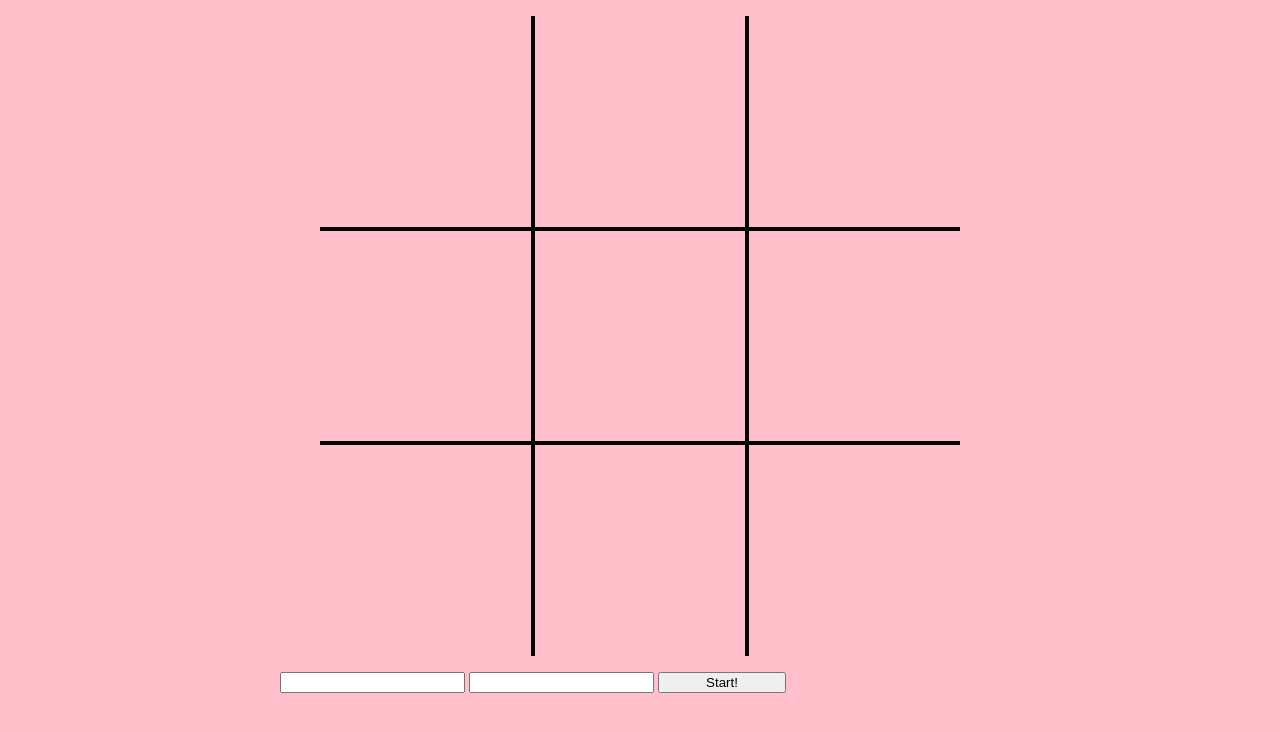
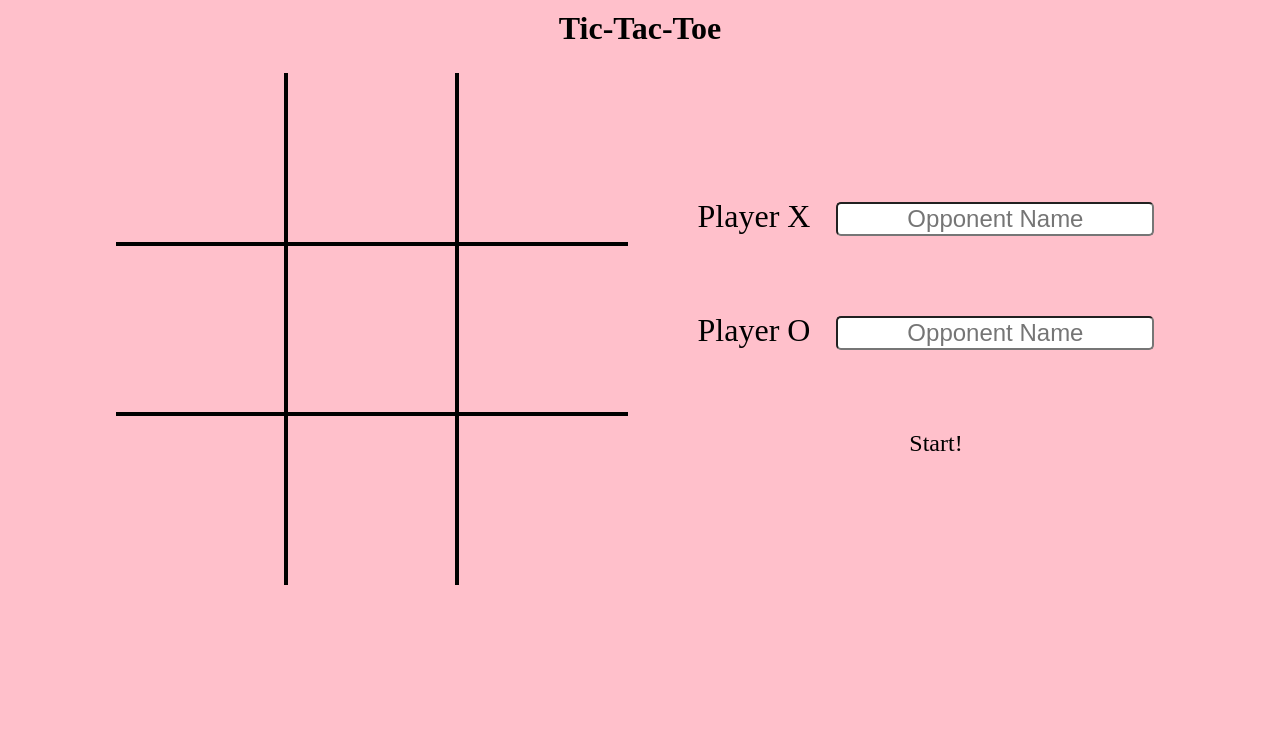
Before and after one commit to marissabellusci/tic-tac-toe, a plain HTML site: page index.html in a window 1280 px wide. Drawn offline with Linux system fonts and the light colour scheme.

Commit message:
continued to add player details

```diff
--- a/index.html
+++ b/index.html
@@ -7,9 +7,14 @@
   <title>Tic-Tac-Toe</title>
   </head>
   <body>
-      <header></header>
+      <header>
+          <h1>Tic-Tac-Toe</h1>
+          <h2></h2>
+      </header>
 
     <main>
+
+    <container>
 
     <figure class="container">
         <data class="cell" id="cell-0" value="0"></data>
@@ -25,11 +30,24 @@
 
     <section id="error-message"></section>
 
+    </container>
+
     <section>
         <form id="player-form">
-            <input type="text" name="playerXname"></input>
-            <input type="text" name="playerOname"></input>
-            <button id="player-form-button">Start!</button>
+            <div>
+                <label for="playerXname">Player X</label>
+                <input type="text" name="playerXname" placeholder="Opponent Name"></input>
+            </div>
+
+            <div>
+                <label for="playerOname">Player O</label>
+                <input type="text" name="playerOname" placeholder="Opponent Name"></input>
+             </div>
+
+            <div>
+                <div id="player-form-button">Start!</div>
+            </div>
+
 
 
         </form>
--- a/script.js
+++ b/script.js
@@ -9,8 +9,6 @@ const gameBoard = (() => {
         game(attack,'x');
     })});
 
-    const player1 = document.getElementById('player1-field');
-    const player2 = document.getElementById('player2-field');
 
 
     const boardArray = [' ',' ',' ',' ',' ',' ',' ',' ',' '];
@@ -74,8 +72,8 @@ const playerFactory = () => {
     let markerO = "O";
     let nameO = document.getElementById('player-form').playerOname.value;
 
-        const Player = (name,marker) => {
-         const getName = () => name.toUpperCase();
+    const Player = (name,marker) => {
+        const getName = () => name.toUpperCase();
             const getMarker = () => marker.toUpperCase();
             return {getName, getMarker};
         };
@@ -84,6 +82,21 @@ const playerFactory = () => {
         const playerO = Player(nameO, markerO);
 
         console.log(`${playerX.getName()} vs ${playerO.getName()}`);
+        document.querySelector('h2').textContent = `${playerX.getName()} vs ${playerO.getName()}`;
 
-        return {nameX, markerX, nameO, markerO};
+        const xMarker = playerX.getMarker();
+        const oMarker = playerO.getMarker();
+        const xName = playerX.getName();
+        const oName = playerX.getName();
+
+        console.log({playerX, playerO, xName, oName, xMarker, oMarker})
+        document.querySelector('#player-form').style = "display:none";
+        return {playerX, playerO, xName, oName, xMarker, oMarker};
 };
+
+
+document.getElementById('player-form-button').addEventListener('click',function(e){
+
+    playerFactory();
+    e.preventDefault();
+});
--- a/style.css
+++ b/style.css
@@ -8,14 +8,24 @@ main{
     width:fit-content;
     margin: auto;
     height: 100%;
+    display: flex;
+    justify-content: space-between;
+    align-items: center;
+
+}
+
+h1,
+h2 {
+    width: fit-content;
+    margin: 10px auto 10px auto;
 }
 
 .container {
     display: grid;
     grid-template-columns: 1fr 1fr 1fr;
     grid-template-rows: 1fr 1fr 1fr;
-    width:50vw;
-    height:50vw;
+    width:40vw;
+    height:40vw;
 }
 
 .cell {
@@ -88,3 +98,23 @@ main{
     min-width:fit-content;
     width: 8rem;
 }
+
+#player-form {
+    display:flex;
+    flex-direction: column;
+    justify-content: center;
+    align-items: center;
+    margin: 10px;
+}
+
+#player-form > div > input, div {
+    margin: 20px;
+    width: fit-content;
+    font-size: 1.5rem;
+    text-align: center;
+    border-radius: 5px;
+}
+
+#player-form > div > label {
+    font-size: 2rem;
+}
```
